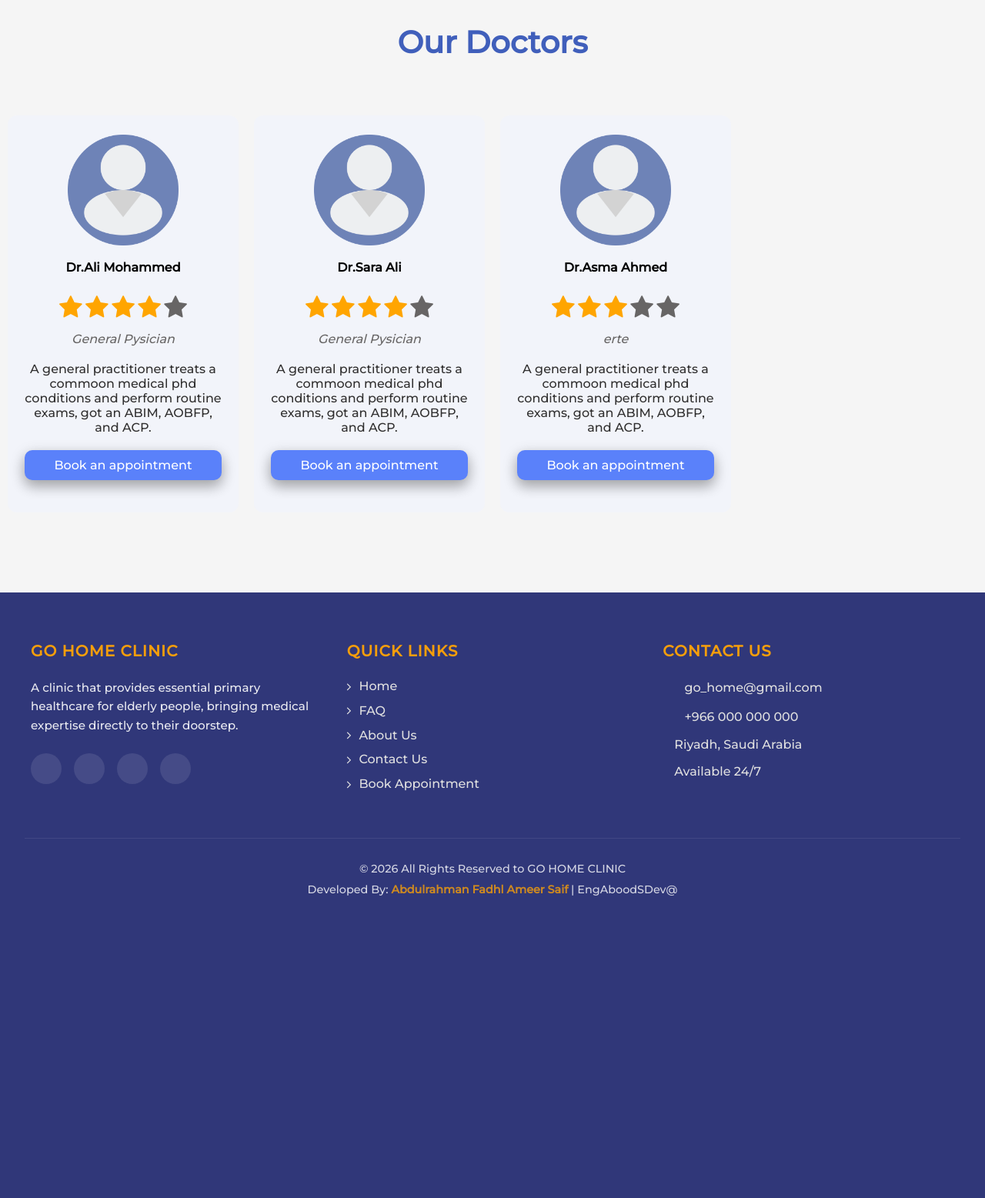
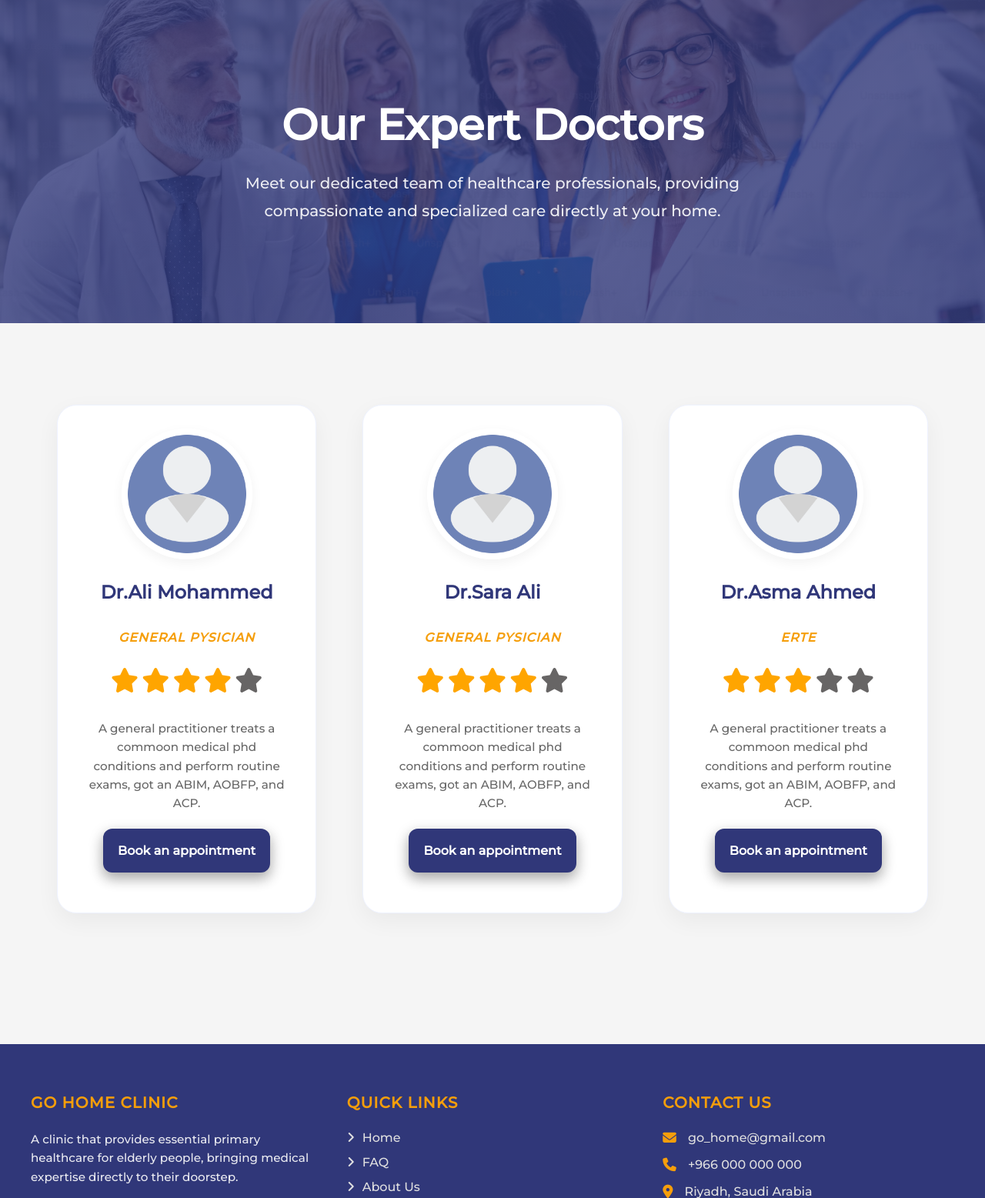
Before and after one commit to EngAboodSDev/go-home-clinic, a PHP site: page /OurDoctors.php in a window 1280 px wide. Shown: the part 94-1651 px from the top of the page at 77% size. Before the commit the page ends 1258 px from the top, so only its background shows below. Run offline with PHP 8.4, Linux system fonts and the light colour scheme; data comes from the database, SQL or seed files in the repository.

Commit message:
refactor: Update OurDoctors page design and styles

```diff
--- a/OurDoctors.php
+++ b/OurDoctors.php
@@ -16,41 +16,55 @@
     <link rel="stylesheet" href="css/newstyle.css">
     <link rel="stylesheet" href="css/navstyles.css">
 
-    <link rel="stylesheet" href="https://stackpath.bootstrapcdn.com/font-awesome/4.7.0/css/font-awesome.min.css">
+    <link rel="stylesheet" href="https://cdnjs.cloudflare.com/ajax/libs/font-awesome/6.4.2/css/all.min.css" />
     <link href="https://fonts.googleapis.com/css?family=Montserrat:500&display=swap" rel="stylesheet">
 
 </head>
 
 <body>
     <?php require_once('navbar.php'); ?>
-    <div class="doc_container">
-        <div class="doc_header">
-            <h1>Our Doctors</h1>
+
+    <section id="doctors-hero">
+        <div class="doctors-hero-content">
+            <h1>Our Expert Doctors</h1>
+            <p>Meet our dedicated team of healthcare professionals, providing compassionate and specialized care
+                directly
+                at your home.</p>
         </div>
-        <div class="doc_sub_container">
+    </section>
+
+    <section id="doctors-main">
+        <div class="doctors-container">
+            <div class="doctors-grid">
                 <?php foreach ($AvailableDoctors as $Doctor) : ?>
                 <div class="Doc_teams">
-                <img src="imgs/user (2).png" alt="">
+                    <div class="doc-img-container">
+                        <img src="imgs/user (2).png" alt="Doctor Profile">
+                    </div>
+                    <div class="doc-card-content">
                         <div class="doc_name"><?php echo $Doctor['f_name'] . ' ' . $Doctor['l_name']; ?></div>
+                        <div class="doc_desig"><?php echo $Doctor['job']; ?></div>
                         <div class="review_stars">
                             <?php $num_stars = round(getDpctorAvgRating($Doctor['dr_id'])['rating_avg']);
                                 $count = 1;
                                 while ($count <= 5) : ?>
-                    <span class="fa fa-star <?php echo ($count <= $num_stars) ? " checked " : "" ?>"></span>
+                            <span
+                                class="fa-solid fa-star <?php echo ($count <= $num_stars) ? " checked " : "" ?>"></span>
                             <?php ++$count;
                                 endwhile; ?>
                         </div>
-                <div class="doc_desig"><?php echo $Doctor['job']; ?></div>
                         <div class="doc_about"> <?php echo $Doctor['job_details']; ?></div>
                         <div class="btn-doctor">
-                    <a href="BookAbo.php?dr=<?php echo $Doctor['dr_id'] ?>" style="text-decoration: none;"><button
-                            class="btn-1">Book an appointment</button></a>
+                            <a href="BookAbo.php?dr=<?php echo $Doctor['dr_id'] ?>" style="text-decoration: none;">
+                                <button class="btn-1">Book an appointment</button>
+                            </a>
                         </div>
-
+                    </div>
                 </div>
                 <?php endforeach; ?>
             </div>
         </div>
+    </section>
     <?php require_once('footer.php'); ?>
     <script type="text/javascript" src="mobile.js"></script>
 </body>
--- a/css/newstyle.css
+++ b/css/newstyle.css
@@ -1606,7 +1606,7 @@
 #faq-hero {
   background:
     linear-gradient(rgba(48, 55, 121, 0.8), rgba(48, 55, 121, 0.8)),
-    url("https://images.unsplash.com/photo-1557804506-669a67965ba0?q=80&w=1974&auto=format&fit=crop")
+    url("../imgs/faq-bg.jpg")
       center/cover;
   padding: 8rem 5%;
   color: #fff;
@@ -1990,3 +1990,164 @@
     padding: 2.5rem;
   }
 }
+/* Our Doctors Page Styles */
+#doctors-hero {
+  background:
+    linear-gradient(rgba(48, 55, 121, 0.8), rgba(48, 55, 121, 0.8)),
+    url("../imgs/doctors-bg.jpg")
+      center/cover;
+  padding: 8rem 5%;
+  color: #fff;
+  text-align: center;
+}
+
+.doctors-hero-content {
+  max-width: 800px;
+  margin: 0 auto;
+}
+
+.doctors-hero-content h1 {
+  font-size: 3.5rem;
+  font-weight: 800;
+  margin-bottom: 1.5rem;
+  font-family: "Montserrat", sans-serif;
+}
+
+.doctors-hero-content p {
+  font-size: 1.25rem;
+  line-height: 1.8;
+  opacity: 0.9;
+}
+
+#doctors-main {
+  padding: 6rem 5%;
+}
+
+.doctors-container {
+  max-width: 1200px;
+  margin: 0 auto;
+}
+
+.doctors-grid {
+  display: grid;
+  grid-template-columns: repeat(auto-fill, minmax(350px, 1fr));
+  gap: 2.5rem;
+}
+
+.Doc_teams {
+  background: #fff;
+  border-radius: 25px;
+  overflow: hidden;
+  box-shadow: 0 10px 30px rgba(0, 0, 0, 0.05);
+  transition: all 0.3s ease;
+  border: 1px solid #eef2ff;
+  display: flex;
+  flex-direction: column;
+}
+
+.Doc_teams:hover {
+  transform: translateY(-10px);
+  box-shadow: 0 20px 40px rgba(48, 55, 121, 0.1);
+}
+
+.doc-img-container {
+  width: 170px;
+  height: 170px;
+  display: flex;
+  justify-content: center;
+  align-items: center;
+  border-radius: 50%;
+  margin: 0.5rem auto 0;
+  overflow: hidden;
+  border: 5px solid #fff;
+  box-shadow: 0 5px 15px rgba(0, 0, 0, 0.05);
+}
+
+.Doc_teams img {
+  width: 100%;
+  height: 100%;
+  object-fit: cover;
+}
+
+.doc-card-content {
+  padding: 1rem 1rem 0;
+  text-align: center;
+  flex-grow: 1;
+  display: flex;
+  flex-direction: column;
+}
+
+.Doc_teams .doc_name {
+  font-size: 1.5rem;
+  font-weight: 700;
+  color: #303779;
+  margin-bottom: 0.5rem;
+}
+
+.Doc_teams .doc_desig {
+  font-size: 1rem;
+  font-weight: 600;
+  color: #f59e0b;
+  text-transform: uppercase;
+  letter-spacing: 1px;
+}
+
+
+.Doc_teams .review_stars i {
+  color: #e2e8f0;
+  font-size: 1.1rem;
+  margin: 0 2px;
+}
+
+.Doc_teams .review_stars i.checked {
+  color: #f59e0b;
+}
+
+.Doc_teams .doc_about {
+  font-size: 0.95rem;
+  line-height: 1.6;
+  color: #666;
+  flex-grow: 1;
+}
+
+.Doc_teams .btn-doctor {
+  margin-top: auto;
+}
+
+.Doc_teams .btn-1 {
+  width: 100%;
+  background-color: #303779;
+  color: #fff;
+  padding: 1.2rem;
+  border-radius: 12px;
+  font-weight: 700;
+  border: none;
+  cursor: pointer;
+  transition: all 0.3s ease;
+  font-size: 1rem;
+}
+
+.Doc_teams .btn-1:hover {
+  background-color: #1a1f4d;
+  transform: scale(1.02);
+}
+
+@media screen and (max-width: 768px) {
+  #doctors-hero {
+    padding: 6rem 1.5rem;
+  }
+  .doctors-hero-content h1 {
+    font-size: 2.5rem;
+  }
+  .doctors-grid {
+    grid-template-columns: 1fr;
+  }
+  .doc-img-container {
+    width: 150px;
+    height: 150px;
+  }
+  .Doc_teams img {
+    width: 100%;
+    height: 100%;
+  }
+}
```
Also changed, not shown: imgs/doctors-bg.jpg (added), imgs/faq-bg.jpg (added). Lines whose indentation alone changed are shown as unchanged.
